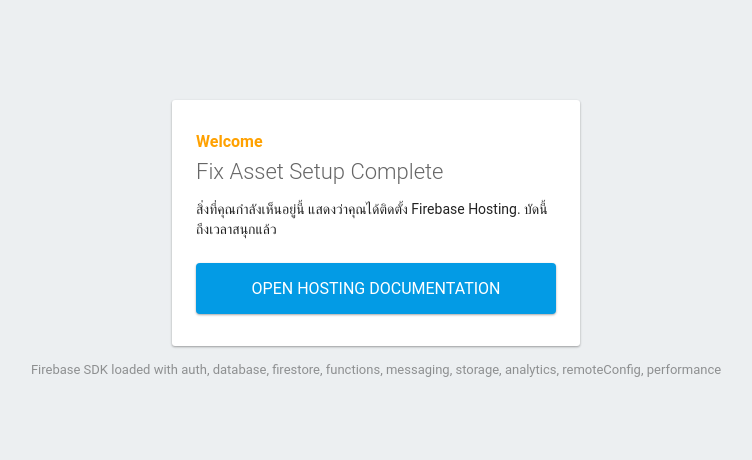
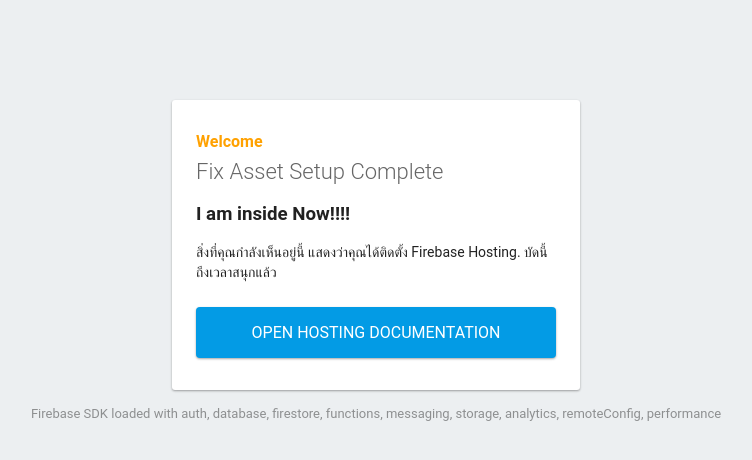
Before and after one commit to ZeroPlusKikkok/Hosting, a plain HTML site: page public/index.html in a window 1280 px wide. Shown: the whole page, without its empty margins (264-1016 px from the left). Drawn offline with Linux system fonts and the light colour scheme; some packages are replaced by stand-ins of ours.

Commit message:
First Using VSCode

```diff
--- a/public/index.html
+++ b/public/index.html
@@ -42,6 +42,7 @@
     <div id="message">
       <h2>Welcome</h2>
       <h1>Fix Asset Setup Complete</h1>
+      <h3>I am inside Now!!!!</h3>
       <p>สิ่งที่คุณกำลังเห็นอยู่นี้ แสดงว่าคุณได้ติดตั้ง Firebase Hosting. บัดนี้ถึงเวลาสนุกแล้ว</p>
       <a target="_blank" href="https://firebase.google.com/docs/hosting/">Open Hosting Documentation</a>
     </div>
```
